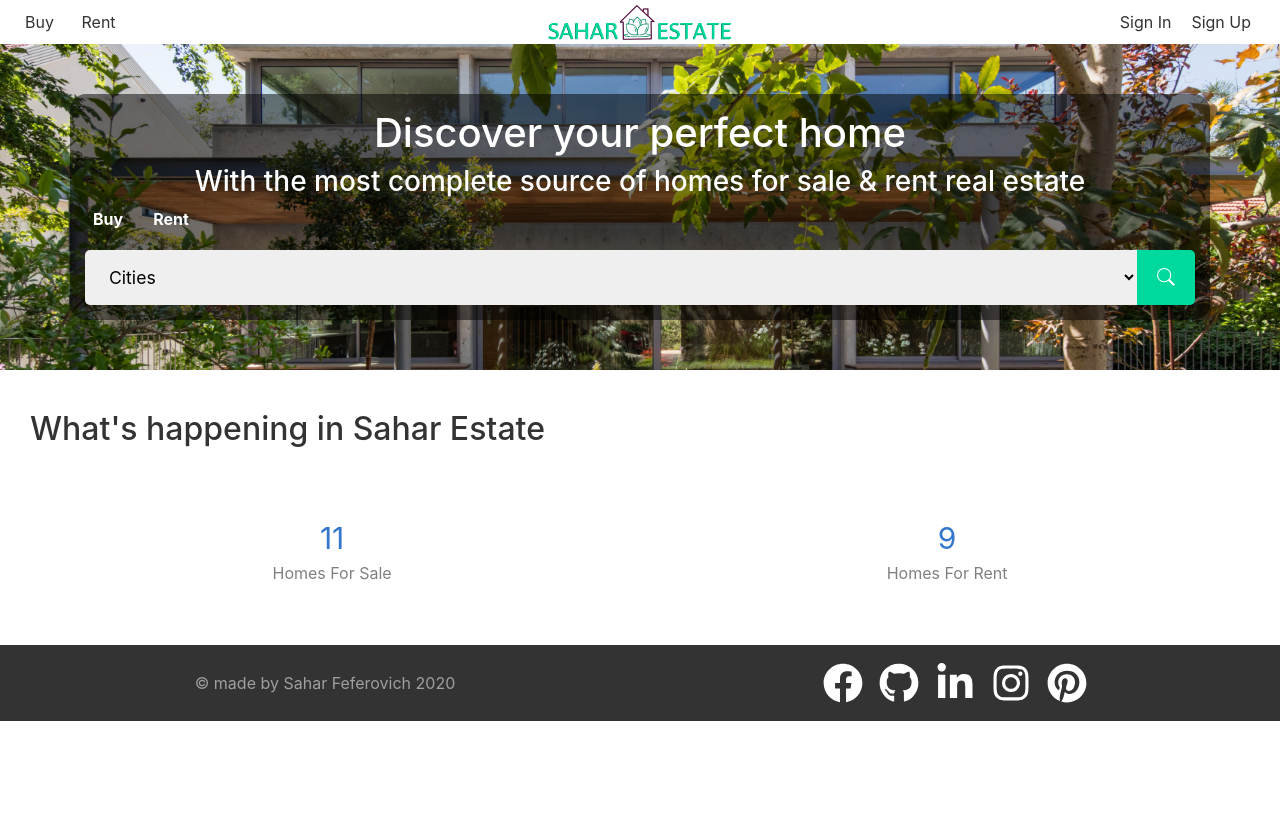
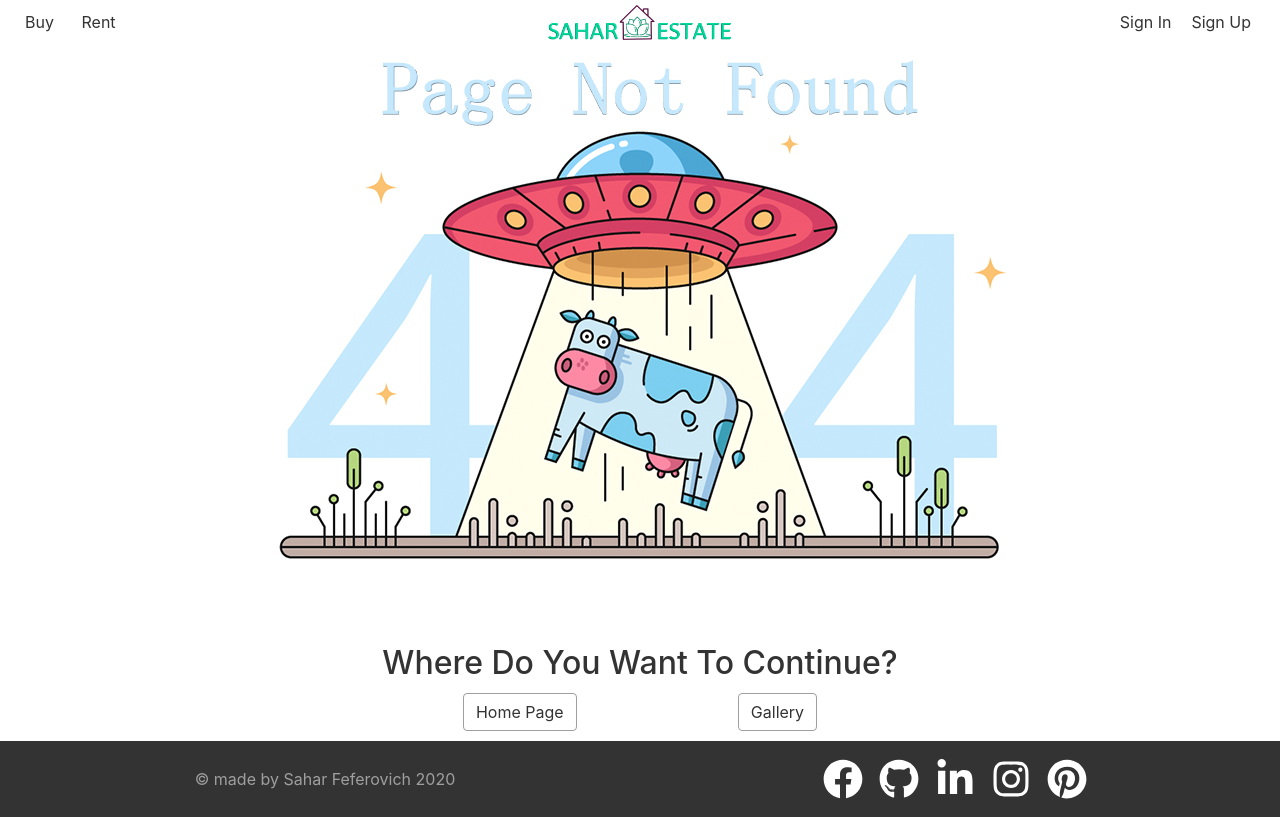
Before and after one commit to sahar-fefer/sahar-estate-web, a React (Create React App) app: page /404 in a window 1280 px wide. Built offline with nearby package versions, Linux system fonts and the light colour scheme.

Commit message:
page not found is done

```diff
--- a/src/App.js
+++ b/src/App.js
@@ -2,13 +2,15 @@ import React from 'react';
 import {
   BrowserRouter as Router,
   Switch,
-  Route
+  Route,
+  Redirect
 } from "react-router-dom";
 
 import Header from './components/header/header';
 import Home from './components/home/home';
 import GalleryAndFilter from './components/galleryAndSearch/galleryAndFilter';
 import singleApartment from './components/singleApartment/singleApartment';
+import PageNotFound from './components/notFound/pageNotFound';
 
 function App() {
   return (
@@ -16,16 +18,11 @@ function App() {
       <Header />
       <div>
         <Switch>
-          <Route path="/gallery">
-            <GalleryAndFilter />
-          </Route>
+          <Route exact path="/" component={Home} />
+          <Route path="/gallery" component={GalleryAndFilter} />
           <Route path="/apartment/:id" component={singleApartment} />
-          <Route path="/">
-            <Home
-              type={'home'}
-              title={"Discover your perfect home"}
-              description={"With the most complete source of homes for sale & rent real estate"} />
-          </Route>
+          <Route path='/404' component={PageNotFound} />
+          <Redirect from='*' to='/404' />
         </Switch>
       </div>
     </Router>
--- a/src/components/home/homeSearch.jsx
+++ b/src/components/home/homeSearch.jsx
@@ -15,8 +15,12 @@ const HomeSearch = ({ title, description }) => {
     return (
         <div id={"search"} className={'cover-photo'}>
             <div className={'container content-wrapper'}>
-                <h1 className={'title'}>{title}</h1>
-                <h3 className={'description d-sm-block'}>{description}</h3>
+                <h1 className={'title'}>
+                    Discover your perfect home
+                </h1>
+                <h3 className={'description d-sm-block'}>
+                    With the most complete source of homes for sale & rent real estate
+                </h3>
                 <ul className={'row sale-options-wrapper'}>
                     <li className={`col-auto sale-options`} onClick={() => setSaleStatus('sale')}>
                         <div className={`bottom-line ${saleStatus === "sale" && "bottom-line-chosed"}`}>Buy</div>
--- /dev/null
+++ b/src/components/notFound/pageNotFound.jsx
@@ -0,0 +1,32 @@
+import React from 'react';
+import Footer from '../footer/footer';
+import { Link } from 'react-router-dom';
+
+const PageNotFound = () => {
+    return (
+        <div id={'not-pound'}>
+            <img className={'ml-auto mr-auto'} src={'./images/general/page_not_found.png'} alt={'404 page not found'}></img>
+            <div className={' ml-auto mr-auto mb-2'}>
+                <h2>Where Do You Want To Continue?</h2>
+                <div  className={'d-flex justify-content-around'}>
+                    <Link to={'/'} className={'buttonStyle'}>
+                        Home Page
+                    </Link>
+                    <Link className={'buttonStyle'}
+                        to={{
+                            pathname: "/gallery",
+                            state: {
+                                saleStatus: '',
+                                selectedCityId: ''
+                            }
+                        }}>
+                        Gallery
+                </Link>
+                </div>
+            </div>
+            <Footer />
+        </div>
+    );
+};
+
+export default PageNotFound;
--- /dev/null
+++ b/src/css/_page-not-found.scss
@@ -0,0 +1,6 @@
+#not-pound {
+    display: flex;
+    flex-direction: column;
+    justify-content: center;
+
+}
--- a/src/css/style.css
+++ b/src/css/style.css
@@ -452,21 +452,6 @@ body {
     background-color: #fff;
     border-top-right-radius: 20px;
     border-bottom-right-radius: 20px; }
-  #searchNav .buttonStyle {
-    padding: .375rem .75rem;
-    color: #333;
-    background-color: #fff;
-    background-clip: padding-box;
-    border: 1px solid #9f9f9f;
-    border-radius: .25rem;
-    margin: 2.5px 5px;
-    position: relative;
-    outline: none;
-    -webkit-transition: background-color .3s;
-    -o-transition: background-color .3s;
-    transition: background-color .3s; }
-    #searchNav .buttonStyle:hover {
-      background-color: #f7f5f5; }
   #searchNav .cities {
     width: 221px; }
   #searchNav .submitBtn {
@@ -659,3 +644,15 @@ body {
   .map-apartment .map-container {
     width: 60%;
     margin-left: auto; } }
+
+#not-pound {
+  display: -webkit-box;
+  display: -ms-flexbox;
+  display: flex;
+  -webkit-box-orient: vertical;
+  -webkit-box-direction: normal;
+  -ms-flex-direction: column;
+  flex-direction: column;
+  -webkit-box-pack: center;
+  -ms-flex-pack: center;
+  justify-content: center; }
--- a/src/css/style.scss
+++ b/src/css/style.scss
@@ -6,3 +6,4 @@
 @import './home/info-line';
 @import './gallery';
 @import './single-apartment';
+@import './page-not-found';
```
Also changed, not shown: src/css/_gallery.scss (+0 -16 lines), public/images/general/page_not_found.png (added), 1 other file (tests, documents, lock files or other folders).
